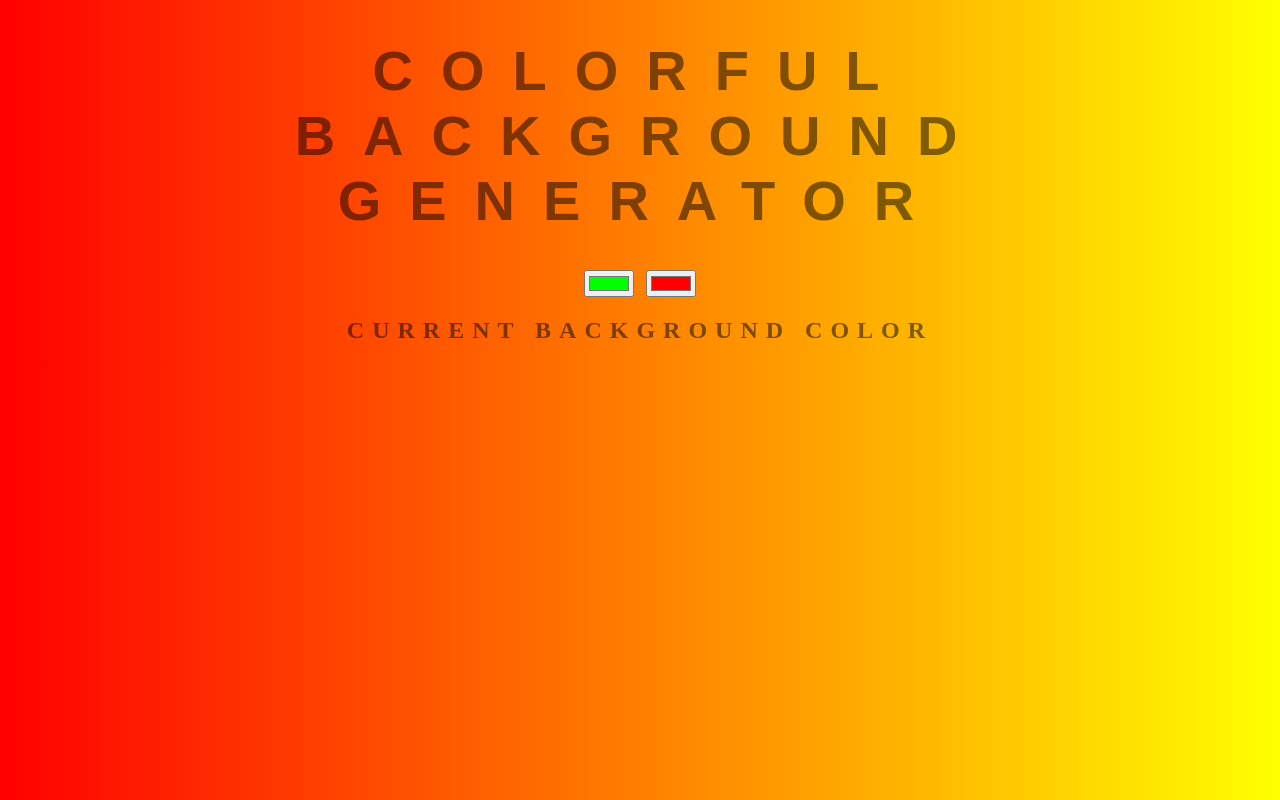
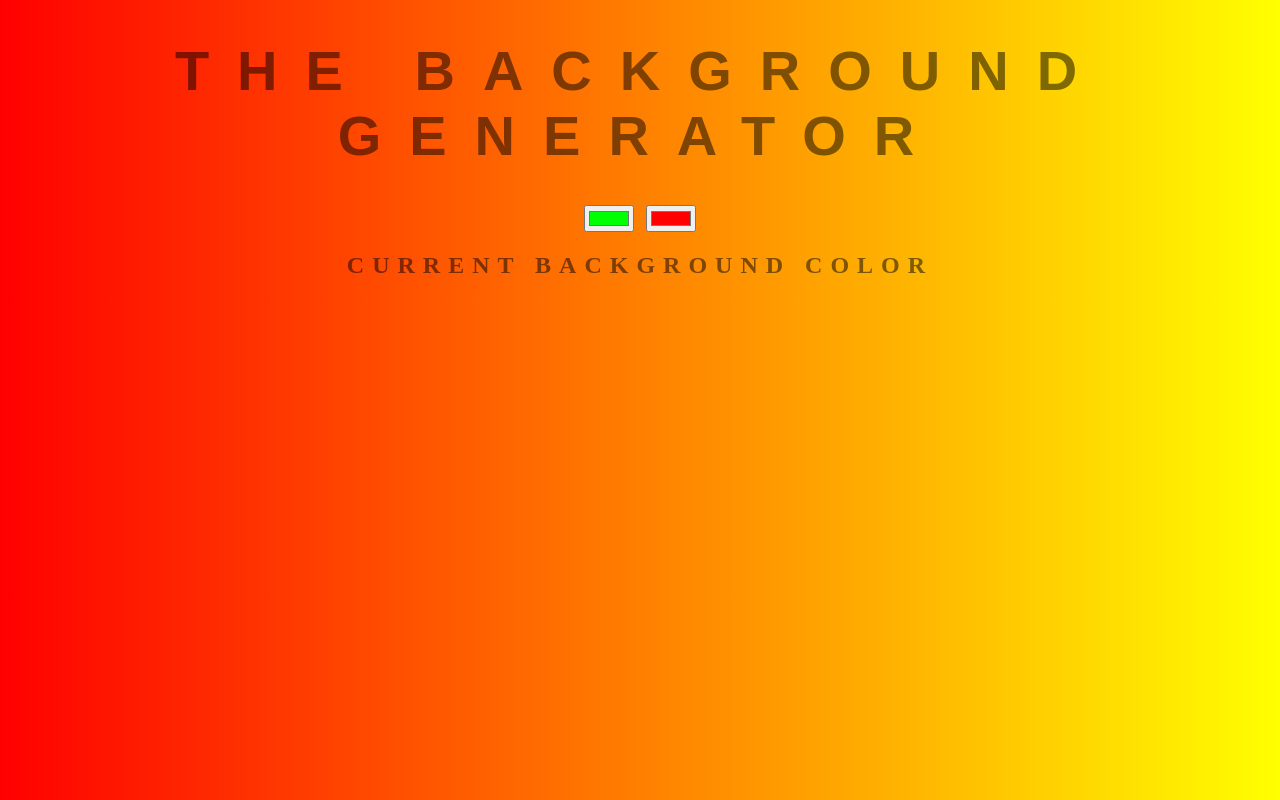
Before and after one commit to HWS-dev/Background-Generator, a plain HTML site: page Index.html in a window 1280 px wide. Drawn offline with Linux system fonts and the light colour scheme.

Commit message:
changed title

```diff
--- a/Index.html
+++ b/Index.html
@@ -7,7 +7,7 @@
 	<link rel="stylesheet" type="text/css" href="style.css">
 </head>
 <body id = "gradient">
-<h1>Colorful Background Generator</h1>
+<h1>The Background Generator</h1>
 <input  class="color1" type="color" name="color1" value="#00ff00">
 <input  class="color2" type="color" name="color2" value="#ff0000">
 <h2>Current Background Color</h2>
```
Also changed, not shown: 1 other file.
